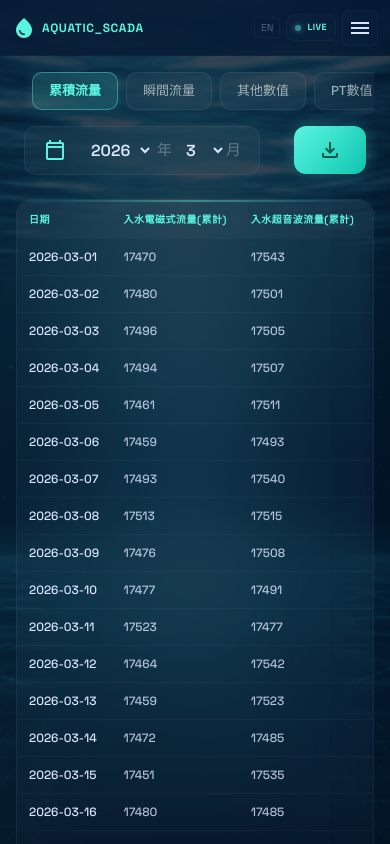
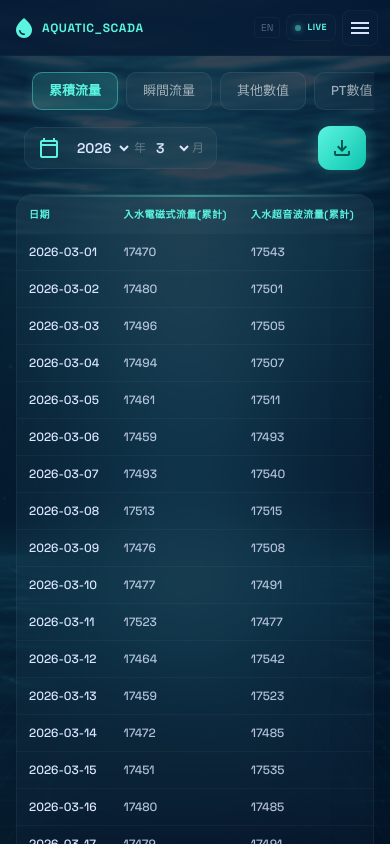
Before and after one commit to sharefun-ai/water-system-vue3, a Vue app: page /report in a window 390 px wide. Shown: the top 844 px of the page. Built offline with nearby package versions, Linux system fonts and the light colour scheme; what vue3-apexcharts would draw is missing.

Commit message:
fix: Report date selector and export button always inline on mobile
Removed flex-wrap so they stay on same row. Shrunk padding/font on
mobile to fit both elements side by side.

Co-Authored-By: Claude Opus 4.6 (1M context) <noreply@anthropic.com>

```diff
--- a/src/views/ReportView.vue
+++ b/src/views/ReportView.vue
@@ -437,15 +437,15 @@ onUnmounted(() => {
     </div>
 
     <!-- Year/Month + Excel Export Row -->
-    <div class="flex flex-wrap items-center justify-between gap-2.5 mb-6 px-2">
+    <div class="flex items-center justify-between gap-2 mb-6 px-2">
       <!-- Year/Month Selector -->
-      <div class="flex items-center gap-0 bg-white/[0.03] border border-white/[0.06] rounded-xl py-2.5 px-1 backdrop-blur-xl">
-        <div class="flex items-center px-3.5">
-          <span class="material-symbols-outlined text-primary text-xl">calendar_today</span>
+      <div class="flex items-center gap-0 bg-white/[0.03] border border-white/[0.06] rounded-xl py-2 sm:py-2.5 px-1 backdrop-blur-xl min-w-0">
+        <div class="flex items-center px-2 sm:px-3.5">
+          <span class="material-symbols-outlined text-primary text-lg sm:text-xl">calendar_today</span>
         </div>
         <select
           v-model="selectedYear"
-          class="bg-transparent border-none text-on-surface text-base font-semibold cursor-pointer outline-none px-1.5 py-0.5 font-label"
+          class="bg-transparent border-none text-on-surface text-sm sm:text-base font-semibold cursor-pointer outline-none px-1 sm:px-1.5 py-0.5 font-label"
         >
           <option
             v-for="year in yearOptions"
@@ -454,10 +454,10 @@ onUnmounted(() => {
             class="bg-surface-container-high text-on-surface"
           >{{ year }}</option>
         </select>
-        <span class="text-white/30 text-[15px] mx-1">年</span>
+        <span class="text-white/30 text-xs sm:text-[15px] mx-0.5 sm:mx-1">年</span>
         <select
           v-model="selectedMonth"
-          class="bg-transparent border-none text-on-surface text-base font-semibold cursor-pointer outline-none px-1.5 py-0.5 font-label"
+          class="bg-transparent border-none text-on-surface text-sm sm:text-base font-semibold cursor-pointer outline-none px-1 sm:px-1.5 py-0.5 font-label"
         >
           <option
             v-for="month in monthOptions"
@@ -466,16 +466,16 @@ onUnmounted(() => {
             class="bg-surface-container-high text-on-surface"
           >{{ month }}</option>
         </select>
-        <span class="text-white/30 text-[15px] mr-3.5">月</span>
+        <span class="text-white/30 text-xs sm:text-[15px] mr-2 sm:mr-3.5">月</span>
       </div>
 
       <!-- Excel Export Button -->
       <button
         @click="openDateRangeModal()"
-        class="flex items-center gap-2 px-6 py-3 rounded-xl border-none cursor-pointer font-bold text-[15px] text-on-primary font-label shrink-0 transition-transform duration-200 hover:scale-[1.02]"
+        class="flex items-center gap-1.5 sm:gap-2 px-3 sm:px-6 py-2.5 sm:py-3 rounded-xl border-none cursor-pointer font-bold text-xs sm:text-[15px] text-on-primary font-label shrink-0 transition-transform duration-200 hover:scale-[1.02]"
         style="background: linear-gradient(135deg, #5bf4de, #0fc9b4); box-shadow: 0 0 15px rgba(91,244,222,0.25);"
       >
-        <span class="material-symbols-outlined text-xl">file_download</span>
+        <span class="material-symbols-outlined text-lg sm:text-xl">file_download</span>
         <span class="hidden sm:inline">{{ t('report.excelExport') }}</span>
       </button>
     </div>
```
